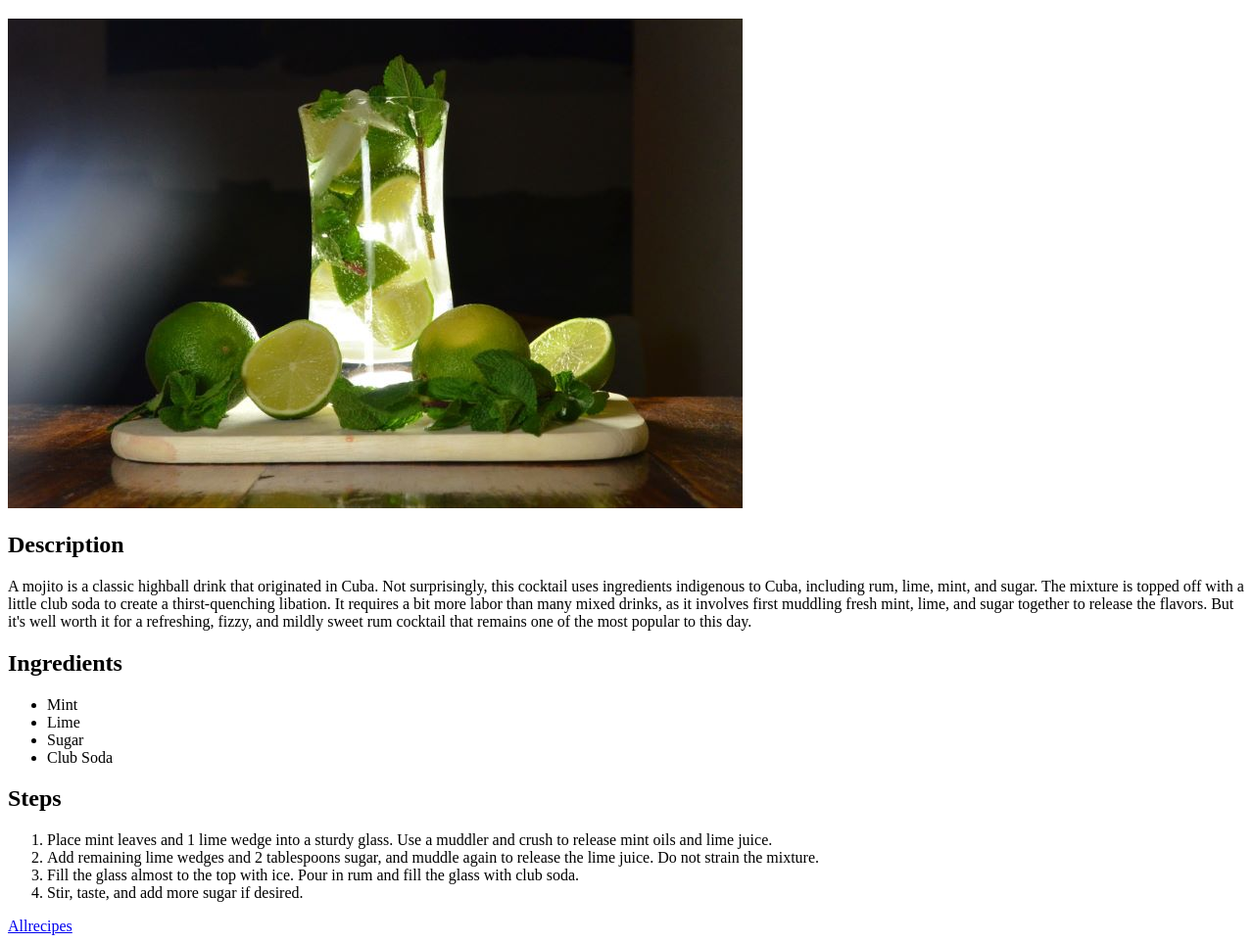
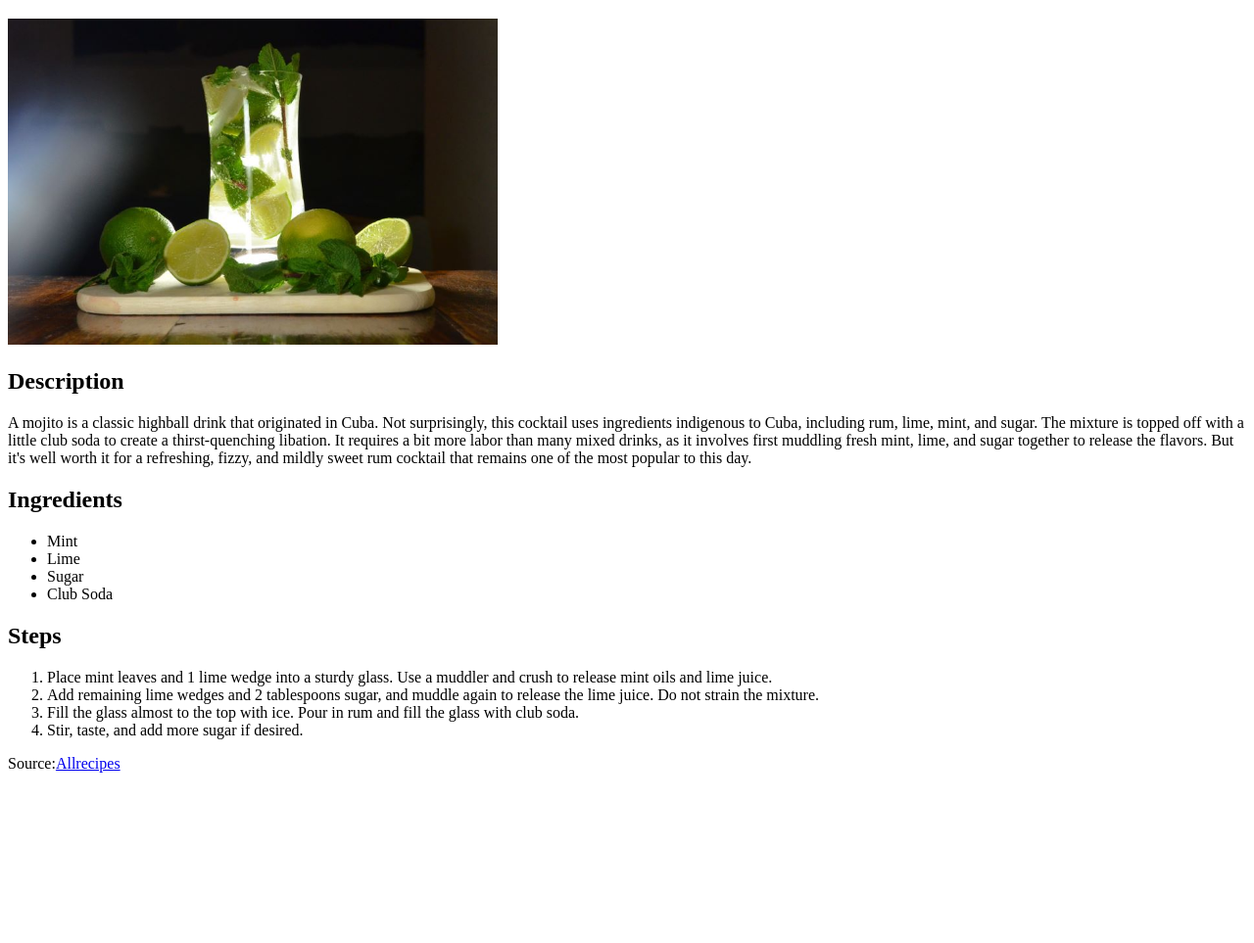
Before and after one commit to aldaghiria/odin-recipes, a plain HTML site: page recipes/mojito.html in a window 1280 px wide. Shown: the part 61-1024 px from the top of the page at 98% size. After the commit the page ends 858 px from the top, so only its background shows below. Drawn offline with Linux system fonts and the light colour scheme.

Commit message:
Adjust image sizes

```diff
--- a/recipes/mojito.html
+++ b/recipes/mojito.html
@@ -8,7 +8,7 @@
 </head>
 <body>
     <h1>Mojito</h1>
-    <img src="images/mojito.jpeg" alt="mojito">
+    <img src="images/mojito.jpeg" alt="mojito" height:auto width="500px">
 
     <h2>Description</h2>
     <p>
@@ -38,6 +38,6 @@
         <li>Fill the glass almost to the top with ice. Pour in rum and fill the glass with club soda.</li>
         <li>Stir, taste, and add more sugar if desired.</li>
     </ol>
-    <a href="https://www.allrecipes.com/recipe/147363/the-real-mojito/">Allrecipes</a>
+    <span>Source:</span><a href="https://www.allrecipes.com/recipe/147363/the-real-mojito/">Allrecipes</a>
 </body>
 </html>
```
Also changed, not shown: recipes/fudge.html (+2 -2 lines), recipes/tiramisu.html (+1 -1 lines), recipes/images/7898860-5901e16c7c234b7bbcf11d5e2f7e5779.webp (added).
